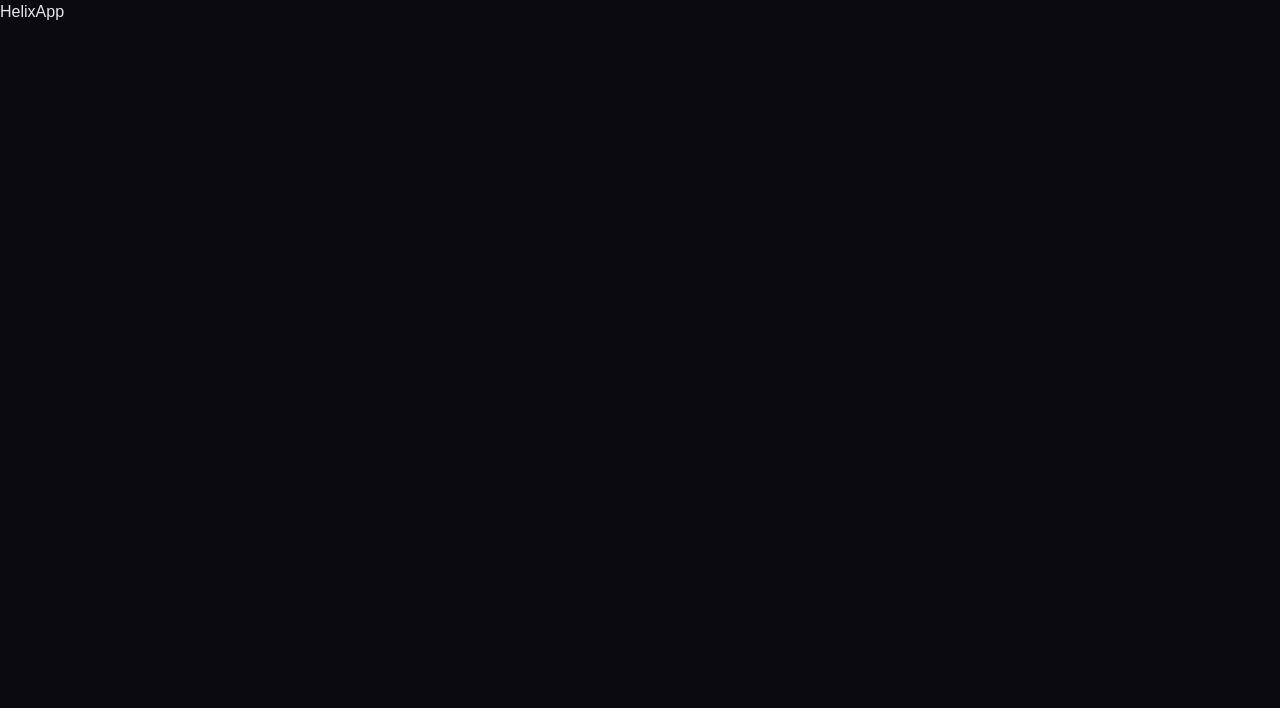
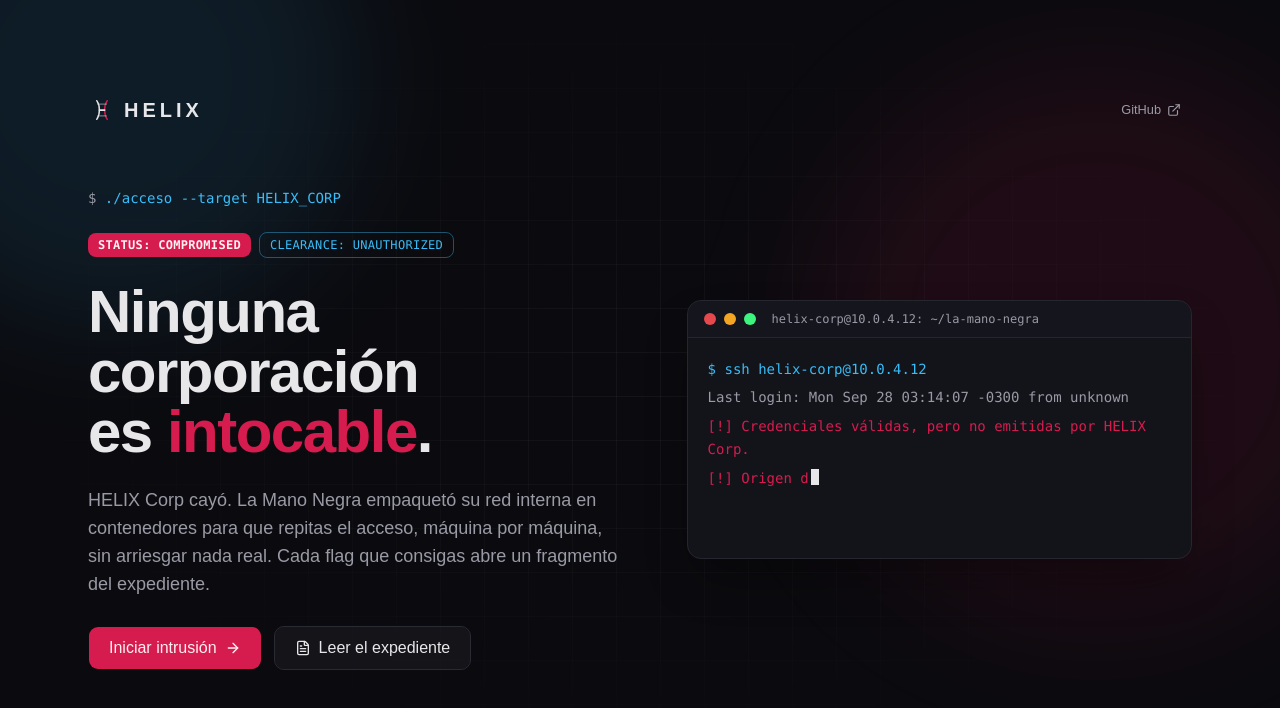
Before and after one commit to NiettoFrann/helix-corporation, a React (Vite) app in the folder landing/: page / in a window 1280 px wide. Shown: the top 708 px of the page. Built offline with nearby package versions, Linux system fonts and the light colour scheme.

Commit message:
feat(landing): add hero section with typewriter boot sequence

```diff
--- a/landing/src/App.tsx
+++ b/landing/src/App.tsx
@@ -1,5 +1,9 @@
+import { Hero } from "@/components/sections/Hero";
+
 export const HelixApp = () => {
   return (
-    <div>HelixApp</div>
-  )
-}
+    <main className="min-h-dvh bg-background text-foreground">
+      <Hero />
+    </main>
+  );
+};
--- /dev/null
+++ b/landing/src/components/sections/Hero.tsx
@@ -0,0 +1,154 @@
+import { ArrowRight, ExternalLink, FileText } from "lucide-react";
+
+import { Logo } from "@/components/layout/Logo";
+import { buttonVariants } from "@/components/ui/button";
+import { useTypewriter } from "@/hooks/useTypewriter";
+import { SITE } from "@/lib/site";
+import { cn } from "@/lib/utils";
+
+type Tone = "prompt" | "muted" | "warn" | "ok";
+
+const BOOT: { text: string; tone: Tone }[] = [
+  { text: "$ ssh helix-corp@10.0.4.12", tone: "prompt" },
+  { text: "Last login: Mon Sep 28 03:14:07 -0300 from unknown", tone: "muted" },
+  { text: "[!] Credenciales válidas, pero no emitidas por HELIX Corp.", tone: "warn" },
+  { text: "[!] Origen del acceso: LA MANO NEGRA", tone: "warn" },
+  { text: "[ok] Cargando helix-corporation... listo.", tone: "ok" },
+];
+
+const BOOT_TEXT = BOOT.map((line) => line.text);
+
+const TONE_CLASS: Record<Tone, string> = {
+  prompt: "text-system",
+  muted: "text-muted-foreground",
+  warn: "text-primary",
+  ok: "text-ok",
+};
+
+export function Hero() {
+  const { lines, done } = useTypewriter(BOOT_TEXT);
+  const lastRendered = lines.length - 1;
+
+  return (
+    <section className="relative isolate overflow-hidden">
+      {/* Grilla de fondo */}
+      <div
+        aria-hidden
+        className="pointer-events-none absolute inset-0 [mask-image:radial-gradient(ellipse_at_center,black,transparent_75%)]"
+        style={{
+          backgroundImage:
+            "linear-gradient(to right, rgba(255,255,255,0.045) 1px, transparent 1px), linear-gradient(to bottom, rgba(255,255,255,0.045) 1px, transparent 1px)",
+          backgroundSize: "44px 44px",
+        }}
+      />
+      {/* Resplandores */}
+      <div
+        aria-hidden
+        className="pointer-events-none absolute -top-40 -left-32 h-[480px] w-[480px] rounded-full bg-system/10 blur-3xl"
+      />
+      <div
+        aria-hidden
+        className="pointer-events-none absolute top-16 -right-24 h-[560px] w-[560px] rounded-full bg-primary/10 blur-3xl"
+      />
+
+      <div className="relative mx-auto flex max-w-6xl flex-col gap-14 px-4 py-10 sm:px-6 sm:py-16 lg:gap-16 lg:py-24">
+        {/* Barra superior */}
+        <div className="flex items-center justify-between">
+          <Logo />
+          <a
+            href={SITE.repo}
+            target="_blank"
+            rel="noreferrer"
+            className={cn(buttonVariants({ variant: "ghost", size: "sm" }), "gap-1.5 text-muted-foreground")}
+          >
+            GitHub
+            <ExternalLink />
+          </a>
+        </div>
+
+        <div className="grid items-center gap-12 lg:grid-cols-[1.05fr_0.95fr] lg:gap-10">
+          {/* Columna de texto */}
+          <div className="flex flex-col items-start gap-6">
+            <p className="font-mono text-sm text-system">
+              <span className="text-muted-foreground">$</span> ./acceso --target HELIX_CORP
+            </p>
+
+            <div className="flex flex-wrap items-center gap-2">
+              <span className="inline-flex items-center rounded-md bg-primary px-2.5 py-1 font-mono text-xs font-semibold tracking-wide text-primary-foreground">
+                STATUS: COMPROMISED
+              </span>
+              <span className="inline-flex items-center rounded-md border border-system/40 px-2.5 py-1 font-mono text-xs tracking-wide text-system">
+                CLEARANCE: UNAUTHORIZED
+              </span>
+            </div>
+
+            <h1 className="text-4xl font-bold tracking-tight text-balance sm:text-5xl lg:text-6xl">
+              Ninguna corporación
+              <br />
+              es <span className="text-primary">intocable</span>.
+            </h1>
+
+            <p className="max-w-xl text-pretty text-base text-muted-foreground sm:text-lg">
+              HELIX Corp cayó. La Mano Negra empaquetó su red interna en contenedores
+              para que repitas el acceso, máquina por máquina, sin arriesgar nada real.
+              Cada flag que consigas abre un fragmento del expediente.
+            </p>
+
+            <div className="flex flex-wrap items-center gap-3 pt-1">
+              <a
+                href="#red"
+                className={cn(buttonVariants({ size: "lg" }), "h-11 gap-2 px-5 text-sm sm:text-base")}
+              >
+                Iniciar intrusión
+                <ArrowRight />
+              </a>
+              <a
+                href="#expediente"
+                className={cn(
+                  buttonVariants({ variant: "outline", size: "lg" }),
+                  "h-11 gap-2 px-5 text-sm sm:text-base",
+                )}
+              >
+                <FileText />
+                Leer el expediente
+              </a>
+            </div>
+          </div>
+
+          {/* Terminal */}
+          <div className="w-full overflow-hidden rounded-xl border border-border bg-card shadow-2xl shadow-black/40">
+            <div className="flex items-center gap-2 border-b border-border bg-muted/40 px-4 py-2.5">
+              <span className="h-3 w-3 rounded-full bg-destructive" />
+              <span className="h-3 w-3 rounded-full bg-warn" />
+              <span className="h-3 w-3 rounded-full bg-ok" />
+              <span className="ml-2 truncate font-mono text-xs text-muted-foreground">
+                helix-corp@10.0.4.12: ~/la-mano-negra
+              </span>
+            </div>
+            <div className="min-h-55 space-y-1.5 p-5 font-mono text-[0.8rem] leading-relaxed sm:text-sm">
+              {BOOT.map((line, i) => {
+                const text = lines[i];
+                if (text === undefined) return null;
+                return (
+                  <div key={i} className={cn("break-words", TONE_CLASS[line.tone])}>
+                    <span>{text}</span>
+                    {i === lastRendered && (
+                      <span
+                        className={cn(
+                          "ml-0.5 inline-block w-2 translate-y-0.5 bg-foreground",
+                          done ? "h-4 animate-pulse" : "h-4",
+                        )}
+                      >
+                        &nbsp;
+                      </span>
+                    )}
+                  </div>
+                );
+              })}
+            </div>
+          </div>
+        </div>
+      </div>
+    </section>
+  );
+}
--- /dev/null
+++ b/landing/src/hooks/usePrefersReducedMotion.ts
@@ -0,0 +1,16 @@
+import { useEffect, useState } from "react";
+
+/** `true` si el usuario pidió reducir el movimiento en su sistema. */
+export function usePrefersReducedMotion(): boolean {
+  const [reduced, setReduced] = useState(false);
+
+  useEffect(() => {
+    const mq = window.matchMedia("(prefers-reduced-motion: reduce)");
+    setReduced(mq.matches);
+    const onChange = () => setReduced(mq.matches);
+    mq.addEventListener("change", onChange);
+    return () => mq.removeEventListener("change", onChange);
+  }, []);
+
+  return reduced;
+}
--- /dev/null
+++ b/landing/src/hooks/useTypewriter.ts
@@ -0,0 +1,70 @@
+import { useEffect, useState } from "react";
+import { usePrefersReducedMotion } from "./usePrefersReducedMotion";
+
+interface TypewriterOptions {
+  /** Milisegundos por carácter. */
+  speed?: number;
+  /** Pausa antes de empezar. */
+  startDelay?: number;
+  /** Pausa entre el final de una línea y el inicio de la siguiente. */
+  lineDelay?: number;
+}
+
+interface TypewriterState {
+  /** Líneas reveladas hasta el momento (la última puede estar a medias). */
+  lines: string[];
+  /** `true` cuando terminó de tipear todo. */
+  done: boolean;
+}
+
+/**
+ * Tipea un conjunto de líneas, carácter por carácter, en secuencia.
+ * Si el usuario prefiere menos movimiento, muestra todo de una.
+ *
+ * `source` debe tener referencia estable (constante de módulo o `useMemo`),
+ * ya que un array nuevo en cada render reinicia la animación.
+ */
+export function useTypewriter(
+  source: string[],
+  { speed = 28, startDelay = 350, lineDelay = 380 }: TypewriterOptions = {},
+): TypewriterState {
+  const reduced = usePrefersReducedMotion();
+  const [state, setState] = useState<TypewriterState>({ lines: [], done: false });
+
+  useEffect(() => {
+    if (reduced) {
+      setState({ lines: source, done: true });
+      return;
+    }
+
+    setState({ lines: [], done: false });
+    const acc: string[] = [];
+    let line = 0;
+    let char = 0;
+    let timer: ReturnType<typeof setTimeout>;
+
+    const tick = () => {
+      if (line >= source.length) {
+        setState({ lines: [...acc], done: true });
+        return;
+      }
+      const current = source[line];
+      char += 1;
+      acc[line] = current.slice(0, char);
+      setState({ lines: [...acc], done: false });
+
+      if (char >= current.length) {
+        line += 1;
+        char = 0;
+        timer = setTimeout(tick, lineDelay);
+      } else {
+        timer = setTimeout(tick, speed);
+      }
+    };
+
+    timer = setTimeout(tick, startDelay);
+    return () => clearTimeout(timer);
+  }, [source, speed, startDelay, lineDelay, reduced]);
+
+  return state;
+}
```
Also changed, not shown: 2 other files (tests, documents, lock files or other folders).
